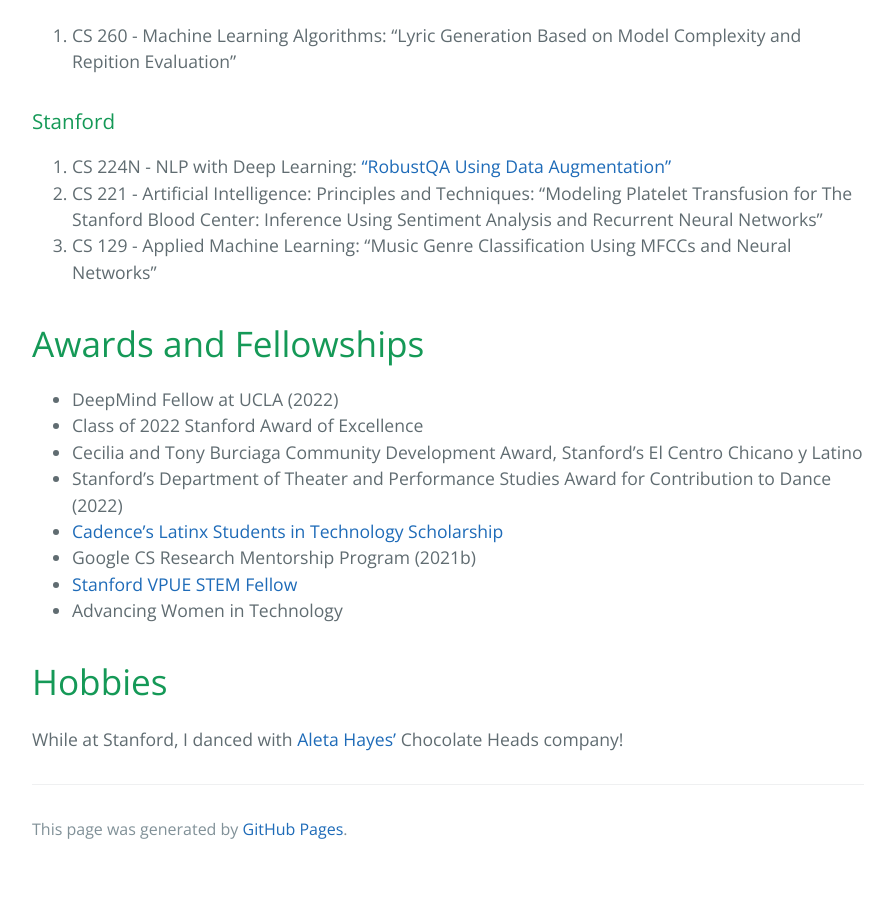
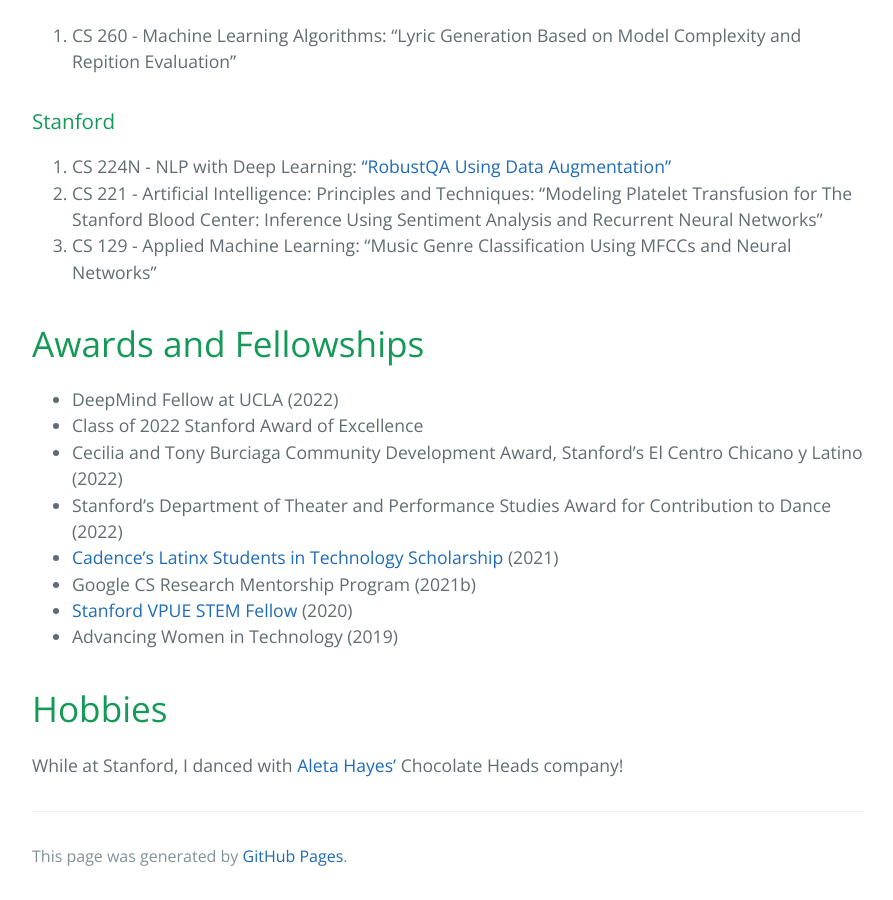
Before and after one commit to rpattichis/rpattichis.github.io, a Jekyll site: the page built from index.md, in a window 1280 px wide and 900 px high, scrolled down 1146 px. Shown: the whole window, without its empty margins (192-1085 px from the left). Built offline with Jekyll 4.4.1, drawn with Linux system fonts in a browser that asks for light colours; the repository's description, which GitHub fills in, is left out; before the commit the page ends 2019 px from its top, so only the background shows below that.

Commit message:
Update index.md

```diff
--- a/index.md
+++ b/index.md
@@ -31,12 +31,12 @@ Alvero, A., **Pattichis, R.**, (2022) “Linguistic and Cultural Strategies: Ide
 
 * DeepMind Fellow at UCLA (2022)
 * Class of 2022 Stanford Award of Excellence
-* Cecilia and Tony Burciaga Community Development Award, Stanford's El Centro Chicano y Latino
+* Cecilia and Tony Burciaga Community Development Award, Stanford's El Centro Chicano y Latino (2022)
 * Stanford's Department of Theater and Performance Studies Award for Contribution to Dance (2022)
-* [Cadence's Latinx Students in Technology Scholarship](https://newsdirect.com/news/meet-the-2021-winners-of-cadences-latinx-students-in-technology-scholarship-154120563)
+* [Cadence's Latinx Students in Technology Scholarship](https://newsdirect.com/news/meet-the-2021-winners-of-cadences-latinx-students-in-technology-scholarship-154120563) (2021)
 * Google CS Research Mentorship Program (2021b)
-* [Stanford VPUE STEM Fellow](https://undergradresearch.stanford.edu/student-spotlight/stem-fellows)
-* Advancing Women in Technology
+* [Stanford VPUE STEM Fellow](https://undergradresearch.stanford.edu/student-spotlight/stem-fellows) (2020)
+* Advancing Women in Technology (2019)
 
 # Hobbies
 
```
